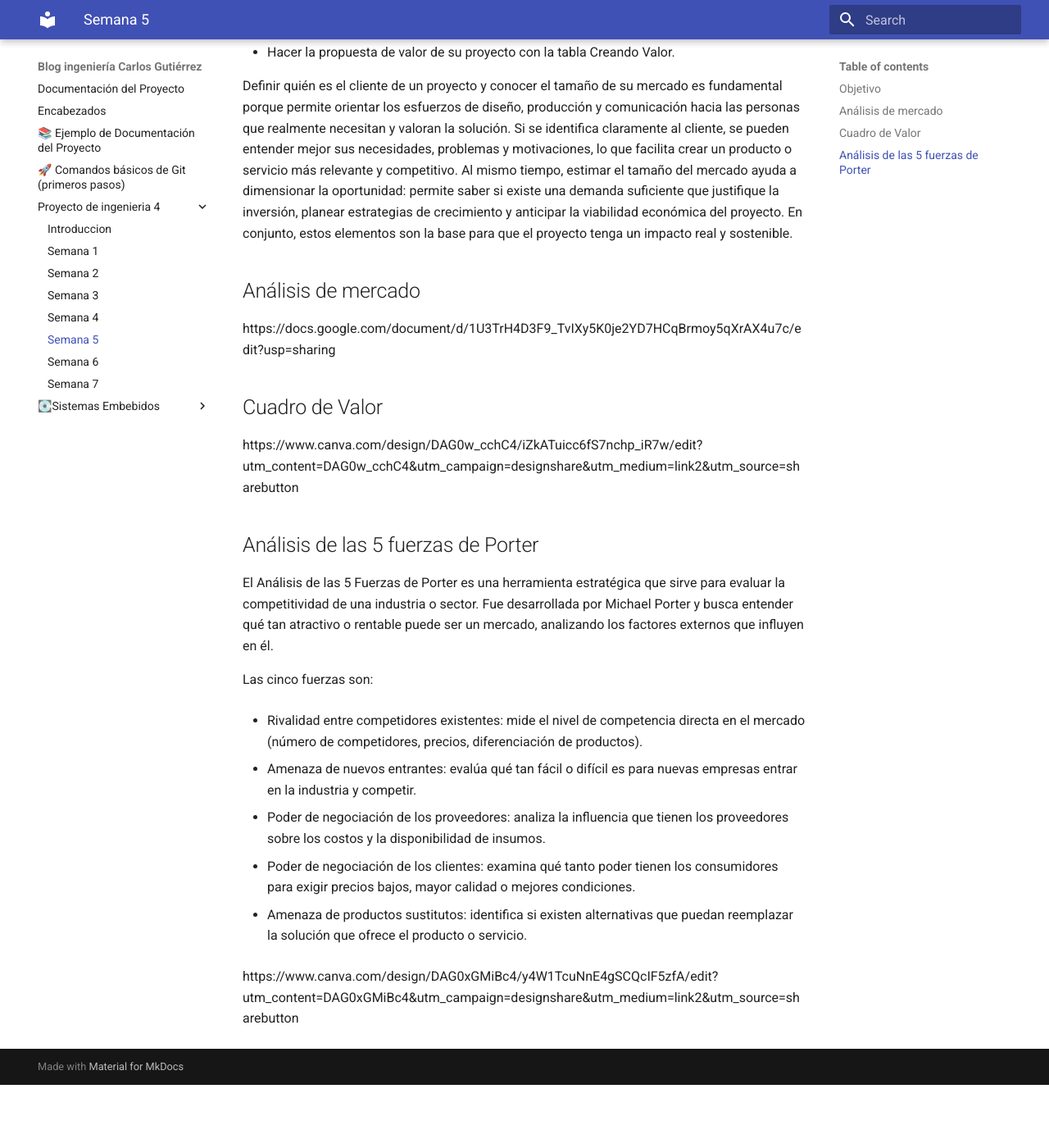
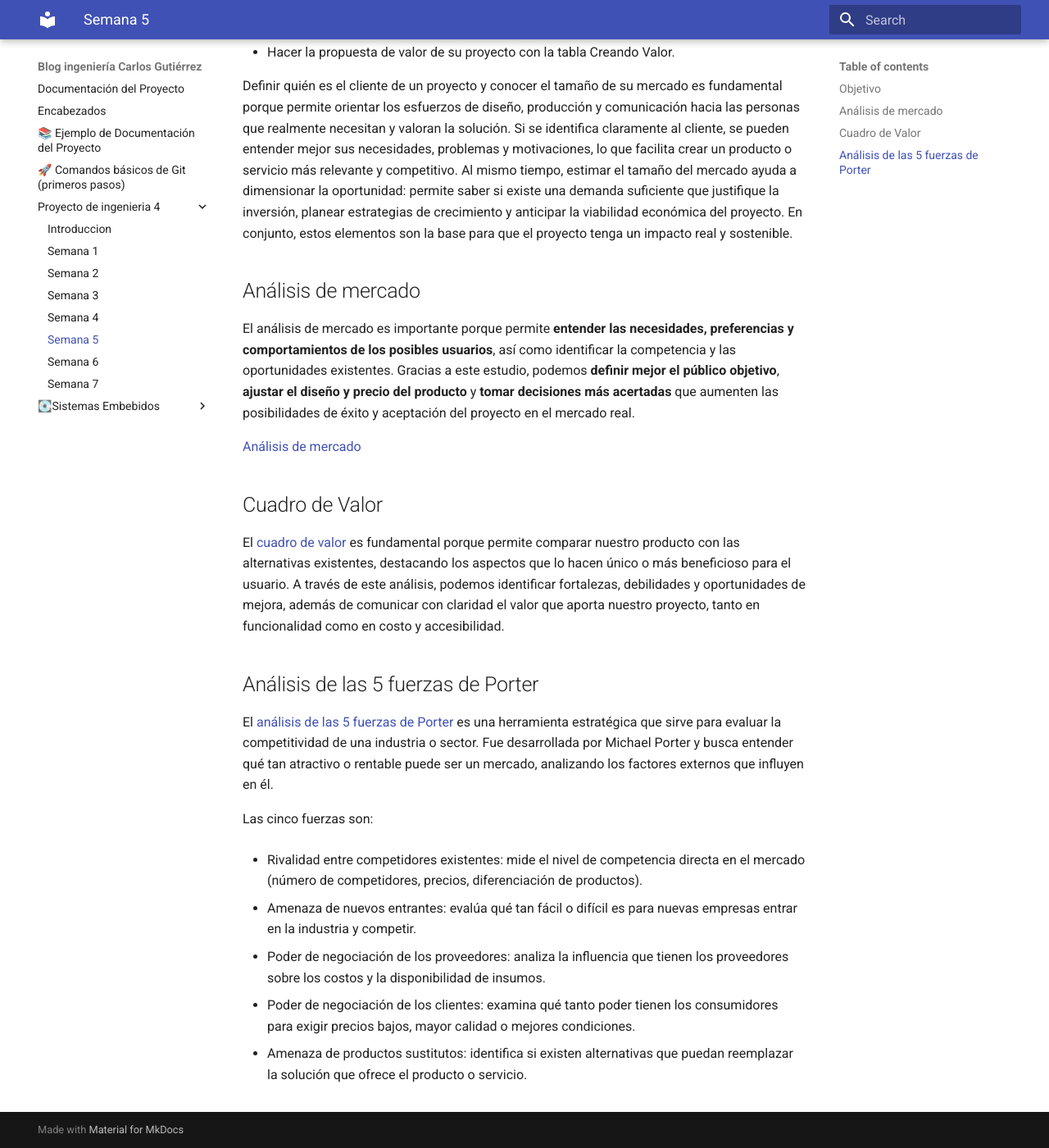
Before and after one commit to CharlyBoy005/Portafolio_IBERO_Carlos-Gutierrez, an MkDocs documentation site: the page built from docs/Proyecto_de_ingenieria 4/Semana5.md, in a window 1280 px wide and 1400 px high, scrolled down 247 px. Shown: the whole window at 82% size. Built offline with MkDocs 1.6.1 and Material for MkDocs 9.7.7, drawn with Linux system fonts in a browser that asks for light colours; before the commit the page ends 1570 px from its top, so only the background shows below that.

Commit message:
añadi mejoras

```diff
--- a/docs/Proyecto_de_ingenieria 4/Semana5.md
+++ b/docs/Proyecto_de_ingenieria 4/Semana5.md
@@ -13,17 +13,29 @@ Definir quién es el cliente de un proyecto y conocer el tamaño de su mercado e
 
 ## Análisis de mercado
 
-https://docs.google.com/document/d/1U3TrH4D3F9_TvIXy5K0je2YD7HCqBrmoy5qXrAX4u7c/edit?usp=sharing
+El análisis de mercado es importante porque permite **entender las necesidades, preferencias y comportamientos de los posibles usuarios**, así como identificar la competencia y las oportunidades existentes. Gracias a este estudio, podemos **definir mejor el público objetivo**, **ajustar el diseño y precio del producto** y **tomar decisiones más acertadas** que aumenten las posibilidades de éxito y aceptación del proyecto en el mercado real.
+
+
+[Análisis de mercado](https://docs.google.com/document/d/1U3TrH4D3F9_TvIXy5K0je2YD7HCqBrmoy5qXrAX4u7c/edit?usp=sharing)
+
+
 
 
 
 ## Cuadro de Valor
 
-https://www.canva.com/design/DAG0w_cchC4/iZkATuicc6fS7nchp_iR7w/edit?utm_content=DAG0w_cchC4&utm_campaign=designshare&utm_medium=link2&utm_source=sharebutton
+
+El [cuadro de valor](https://www.canva.com/design/DAG0w_cchC4/iZkATuicc6fS7nchp_iR7w/edit?utm_content=DAG0w_cchC4&utm_campaign=designshare&utm_medium=link2&utm_source=sharebutton)
+ es fundamental porque permite comparar nuestro producto con las alternativas existentes, destacando los aspectos que lo hacen único o más beneficioso para el usuario. A través de este análisis, podemos identificar fortalezas, debilidades y oportunidades de mejora, además de comunicar con claridad el valor que aporta nuestro proyecto, tanto en funcionalidad como en costo y accesibilidad.
+
+
+
+
+
 
 ## Análisis de las 5 fuerzas de Porter
 
-El Análisis de las 5 Fuerzas de Porter es una herramienta estratégica que sirve para evaluar la competitividad de una industria o sector. Fue desarrollada por Michael Porter y busca entender qué tan atractivo o rentable puede ser un mercado, analizando los factores externos que influyen en él.
+El [análisis de las 5 fuerzas de Porter](https://www.canva.com/design/DAG0xGMiBc4/y4W1TcuNnE4gSCQcIF5zfA/edit?utm_content=DAG0xGMiBc4&utm_campaign=designshare&utm_medium=link2&utm_source=sharebutton) es una herramienta estratégica que sirve para evaluar la competitividad de una industria o sector. Fue desarrollada por Michael Porter y busca entender qué tan atractivo o rentable puede ser un mercado, analizando los factores externos que influyen en él.
 
 Las cinco fuerzas son:
 
@@ -36,5 +48,3 @@ Las cinco fuerzas son:
 - Poder de negociación de los clientes: examina qué tanto poder tienen los consumidores para exigir precios bajos, mayor calidad o mejores condiciones.
 
 - Amenaza de productos sustitutos: identifica si existen alternativas que puedan reemplazar la solución que ofrece el producto o servicio.
-
-https://www.canva.com/design/DAG0xGMiBc4/y4W1TcuNnE4gSCQcIF5zfA/edit?utm_content=DAG0xGMiBc4&utm_campaign=designshare&utm_medium=link2&utm_source=sharebutton
```
